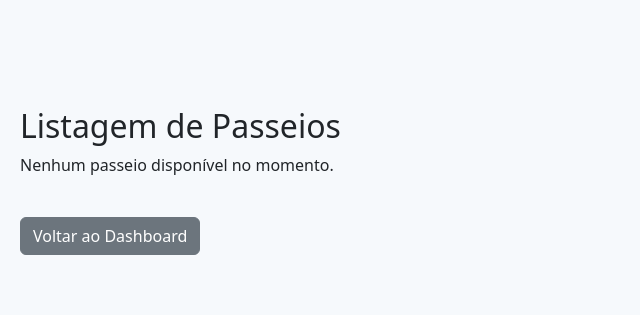
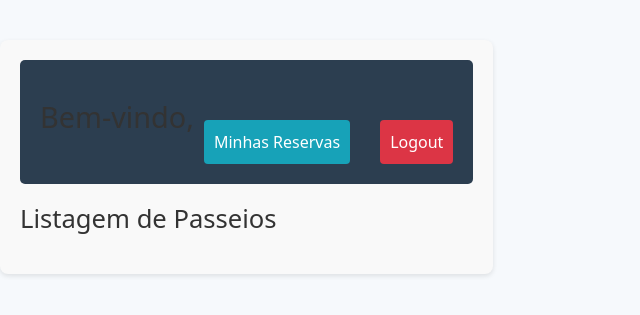
Before and after one commit to LivsDev/FMT_Brazil365_M2, a React (Vite) app: page /passeios in a window 1280 px wide. Shown: the part 243-558 px from the top of the page, without its empty margins (0-640 px from the left). Built offline with nearby package versions, Linux system fonts and the light colour scheme; sample sign-in values are in the browser's storage.

Commit message:
Ajuste estilização listagem de passeios

```diff
--- a/src/pages/ListagemPasseios.css
+++ b/src/pages/ListagemPasseios.css
@@ -0,0 +1,95 @@
+/* Container principal */
+.listagem-passeios-container {
+    max-width: 800px;
+    margin: 0 auto;
+    padding: 20px;
+    background-color: #f9f9f9;
+    border-radius: 8px;
+    box-shadow: 0 2px 5px rgba(0, 0, 0, 0.1);
+}
+
+/* Cabeçalho */
+.dashboard-header {
+    display: flex;
+    justify-content: space-between;
+    align-items: center;
+    margin-bottom: 20px;
+}
+
+.dashboard-header h2 {
+    font-size: 1.8rem;
+    color: #333;
+}
+
+.dashboard-actions button {
+    margin-left: 10px;
+}
+
+/* Título */
+.passeios-title {
+    font-size: 1.6rem;
+    color: #333;
+    margin-bottom: 20px;
+}
+
+/* Lista de passeios */
+.passeios-list {
+    list-style: none;
+    padding: 0;
+}
+
+.passeios-item {
+    padding: 15px;
+    margin-bottom: 15px;
+    background-color: #fff;
+    border: 1px solid #ddd;
+    border-radius: 4px;
+}
+
+.passeios-item h4 {
+    margin: 0;
+    font-size: 1.5rem;
+}
+
+.passeios-item p {
+    margin: 5px 0;
+    color: #555;
+}
+
+/* Botões */
+.btn {
+    padding: 10px;
+    border-radius: 4px;
+    cursor: pointer;
+    margin-top: 10px;
+}
+
+.btn-primary {
+    background-color: #007bff;
+    color: white;
+    border: none;
+}
+
+.btn-primary:hover {
+    background-color: #0056b3;
+}
+
+.btn-info {
+    background-color: #17a2b8;
+    color: white;
+    border: none;
+}
+
+.btn-info:hover {
+    background-color: #117a8b;
+}
+
+.btn-danger {
+    background-color: #dc3545;
+    color: white;
+    border: none;
+}
+
+.btn-danger:hover {
+    background-color: #c82333;
+}
--- a/src/pages/ListagemPasseios.jsx
+++ b/src/pages/ListagemPasseios.jsx
@@ -49,48 +49,42 @@ const ListagemPasseios = () => {
       setMensagem('Reserva realizada com sucesso!');
     };
 
-      // Função para redirecionar ao dashboard
-      const handleVoltar = () => {
-      navigate('/dashboard-guia');
+      // Função para redirecionar para as reservas
+      const handleMinhasReservas = () => {
+      navigate('/reservas');
+  };
+
+  // Função para logout
+      const handleLogout = () => {
+      signOut();
+      navigate('/login');
   };
 
   return (
-    <div className="container mt-5">
-      <h2>Listagem de Passeios</h2>
+    <div className="listagem-passeios-container">
+        <header className="dashboard-header">
+            <h2>Bem-vindo, {usuarioLogado.nomeCompleto}</h2>
+            <div className="dashboard-actions">
+                <button className="btn btn-info" onClick={handleMinhasReservas}>Minhas Reservas</button>
+                <button className="btn btn-danger" onClick={handleLogout}>Logout</button>
+            </div>
+        </header>
 
-      {/* Exibe mensagens */}
-      {mensagem && <p className="text-success">{mensagem}</p>}
-
-      <div className="list-group">
-        {passeios.length > 0 ? (
-          passeios.map((passeio, index) => (
-            <div key={index} className="list-group-item">
-             <h4><Link to={`/passeio/${passeio.nomePasseio}`}>{passeio.nomePasseio}</Link></h4>
-              <p>Local: {passeio.local}</p>
-              <p>Descrição: {passeio.descricao}</p>
-              <p>Preço: R$ {passeio.preco}</p>
-              <p>Data: {passeio.data}</p>
-              {usuarioLogado.tipoUsuario === 'turista' && (
-                <button
-                  className="btn btn-primary mt-2"
-                  onClick={() => handleReserva(passeio)}
-                >
-                  Reservar
-                </button>
-              )}
-            </div>
-          ))
-        ) : (
-          <p>Nenhum passeio disponível no momento.</p>
-        )}
-      </div>
-
-      {/* Botão Voltar */}
-      <button className="btn btn-secondary mt-4" onClick={handleVoltar}>
-        Voltar ao Dashboard
-      </button>
+        <h3 className="passeios-title">Listagem de Passeios</h3>
+        <ul className="passeios-list">
+            {passeios.map((passeio, index) => (
+                <li key={index} className="passeios-item">
+                    <h4>{passeio.nomePasseio}</h4>
+                    <p><strong>Local:</strong> {passeio.local}</p>
+                    <p><strong>Descrição:</strong> {passeio.descricao}</p>
+                    <p><strong>Preço:</strong> R$ {passeio.preco}</p>
+                    <p><strong>Data:</strong> {passeio.data}</p>
+                    <button className="btn btn-primary" onClick={() => handleReserva(passeio.nomePasseio)}>Reservar</button>
+                </li>
+            ))}
+        </ul>
     </div>
-  );
+);
 };
 
 export default ListagemPasseios;
```
